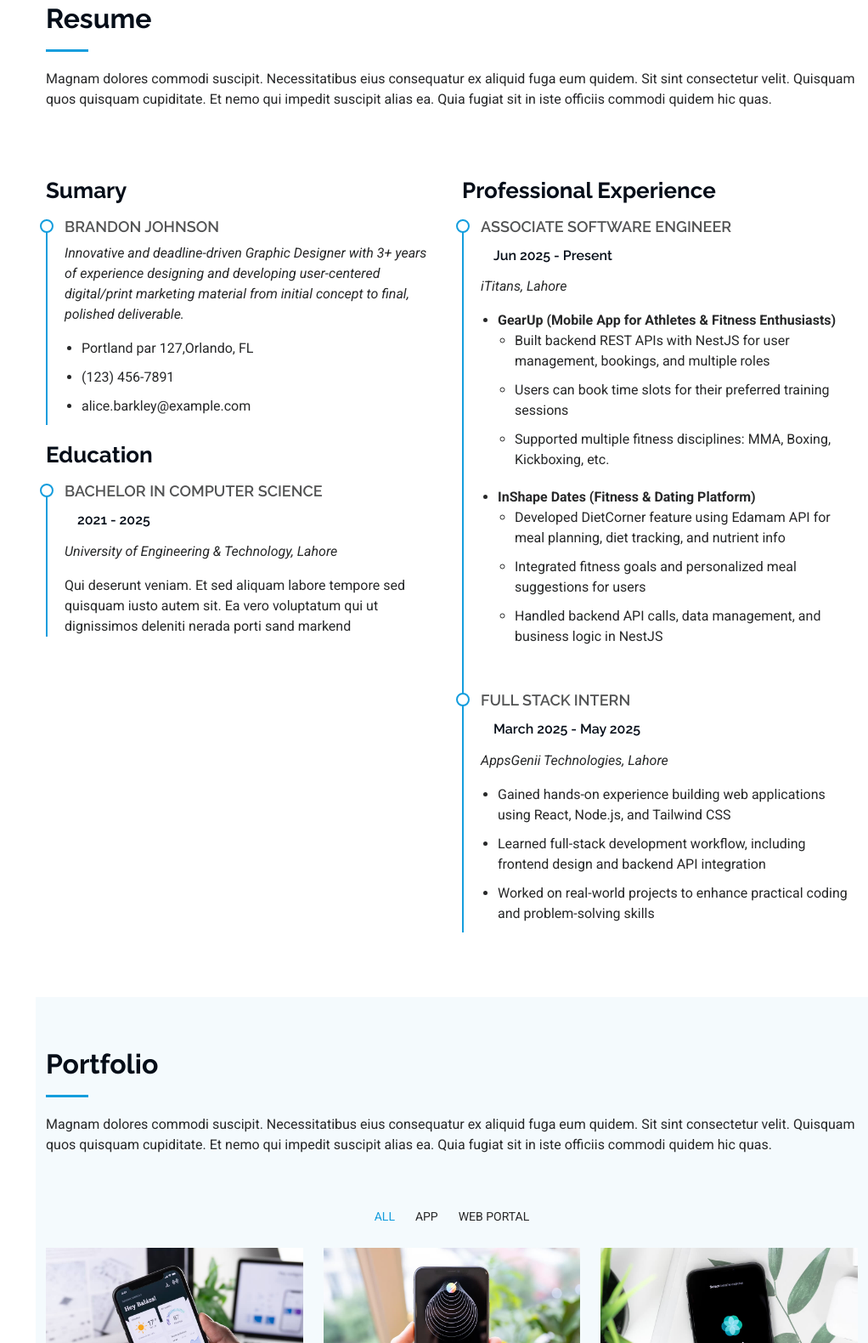
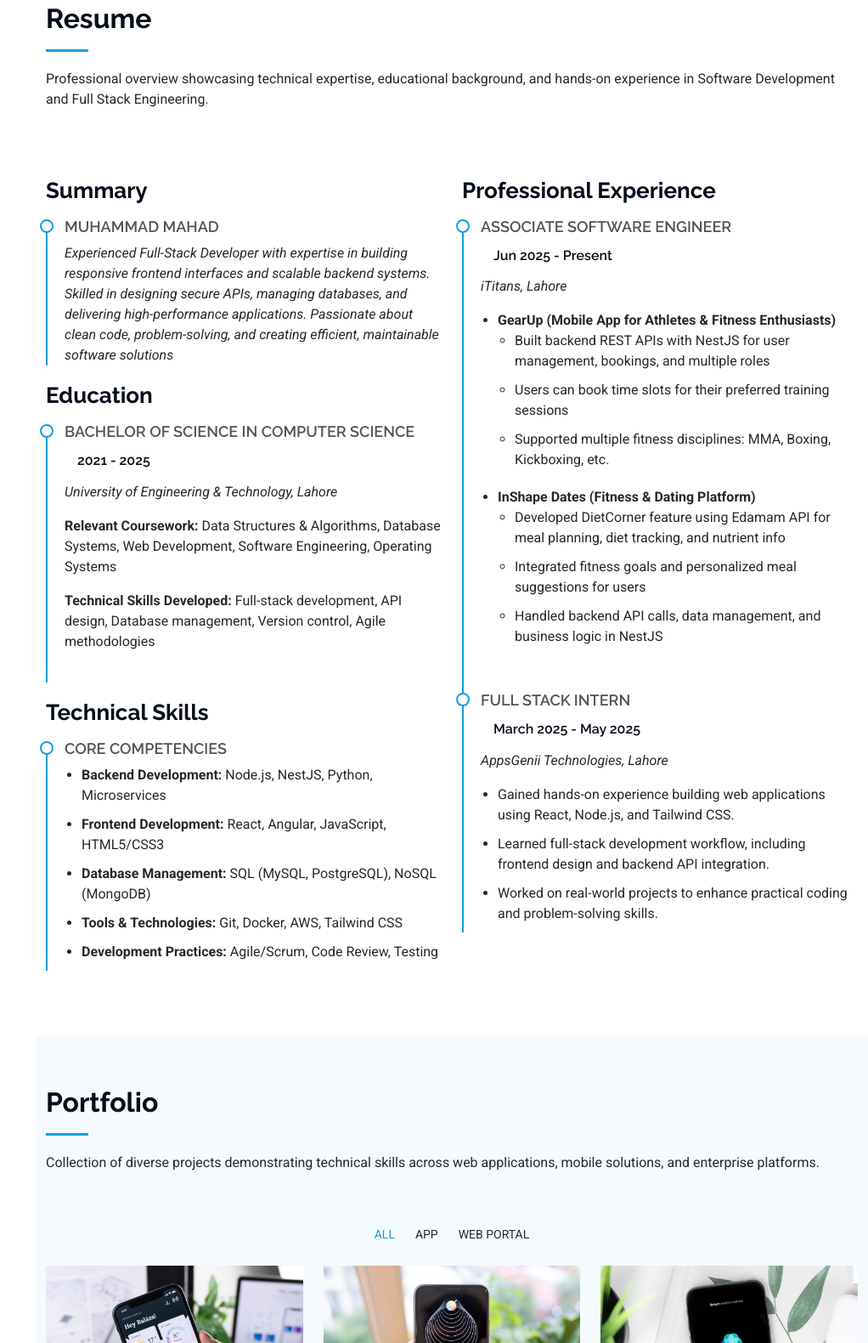
Before and after one commit to git-mahad/Mahad-s-Profile, a plain HTML site: page index.html in a window 1280 px wide. Shown: the part 2446-4026 px from the top of the page at 85% size, without its empty margins (258-1280 px from the left). Drawn offline with Linux system fonts and the light colour scheme.

Commit message:
resume session

```diff
--- a/index.html
+++ b/index.html
@@ -322,10 +322,8 @@
       <div class="container section-title" data-aos="fade-up">
         <h2>Resume</h2>
         <p>
-          Magnam dolores commodi suscipit. Necessitatibus eius consequatur ex
-          aliquid fuga eum quidem. Sit sint consectetur velit. Quisquam quos
-          quisquam cupiditate. Et nemo qui impedit suscipit alias ea. Quia
-          fugiat sit in iste officiis commodi quidem hic quas.
+          Professional overview showcasing technical expertise, educational background,
+          and hands-on experience in Software Development and Full Stack Engineering.
         </p>
       </div>
       <!-- End Section Title -->
@@ -333,36 +331,43 @@
       <div class="container">
         <div class="row">
           <div class="col-lg-6" data-aos="fade-up" data-aos-delay="100">
-            <h3 class="resume-title">Sumary</h3>
+            <h3 class="resume-title">Summary</h3>
 
             <div class="resume-item pb-0">
-              <h4>Brandon Johnson</h4>
+              <h4>Muhammad Mahad</h4>
               <p>
-                <em>Innovative and deadline-driven Graphic Designer with 3+
-                  years of experience designing and developing user-centered
-                  digital/print marketing material from initial concept to
-                  final, polished deliverable.</em>
+                <em>Experienced Full-Stack Developer with expertise in building responsive frontend interfaces and scalable backend systems. Skilled in designing secure APIs, managing databases, and delivering high-performance applications. Passionate about clean code, problem-solving, and creating efficient, maintainable software solutions</em>
               </p>
-              <ul>
-                <li>Portland par 127,Orlando, FL</li>
-                <li>(123) 456-7891</li>
-                <li>alice.barkley@example.com</li>
-              </ul>
             </div>
             <!-- Edn Resume Item -->
 
             <h3 class="resume-title">Education</h3>
             <div class="resume-item">
-              <h4>Bachelor in Computer Science</h4>
+              <h4>Bachelor of Science in Computer Science</h4>
               <h5>2021 - 2025</h5>
               <p>
                 <em>University of Engineering &amp; Technology, Lahore</em>
               </p>
               <p>
-                Qui deserunt veniam. Et sed aliquam labore tempore sed
-                quisquam iusto autem sit. Ea vero voluptatum qui ut
-                dignissimos deleniti nerada porti sand markend
+                <strong>Relevant Coursework:</strong> Data Structures & Algorithms, Database Systems,
+                Web Development, Software Engineering, Operating Systems
               </p>
+              <p>
+                <strong>Technical Skills Developed:</strong> Full-stack development, API design,
+                Database management, Version control, Agile methodologies
+              </p>
+            </div>
+
+            <h3 class="resume-title">Technical Skills</h3>
+            <div class="resume-item">
+              <h4>Core Competencies</h4>
+              <ul>
+                <li><strong>Backend Development:</strong> Node.js, NestJS, Python, Microservices</li>
+                <li><strong>Frontend Development:</strong> React, Angular, JavaScript, HTML5/CSS3</li>
+                <li><strong>Database Management:</strong> SQL (MySQL, PostgreSQL), NoSQL (MongoDB)</li>
+                <li><strong>Tools & Technologies:</strong> Git, Docker, AWS, Tailwind CSS</li>
+                <li><strong>Development Practices:</strong> Agile/Scrum, Code Review, Testing</li>
+              </ul>
             </div>
 
           </div>
@@ -399,9 +404,9 @@
               <h5>March 2025 - May 2025</h5>
               <p><em>AppsGenii Technologies, Lahore</em></p>
               <ul>
-                <li>Gained hands-on experience building web applications using React, Node.js, and Tailwind CSS</li>
-                <li>Learned full-stack development workflow, including frontend design and backend API integration</li>
-                <li>Worked on real-world projects to enhance practical coding and problem-solving skills</li>
+                <li>Gained hands-on experience building web applications using React, Node.js, and Tailwind CSS.</li>
+                <li>Learned full-stack development workflow, including frontend design and backend API integration.</li>
+                <li>Worked on real-world projects to enhance practical coding and problem-solving skills.</li>
               </ul>
             </div>
             <!-- Edn Resume Item -->
@@ -417,10 +422,8 @@
       <div class="container section-title" data-aos="fade-up">
         <h2>Portfolio</h2>
         <p>
-          Magnam dolores commodi suscipit. Necessitatibus eius consequatur ex
-          aliquid fuga eum quidem. Sit sint consectetur velit. Quisquam quos
-          quisquam cupiditate. Et nemo qui impedit suscipit alias ea. Quia
-          fugiat sit in iste officiis commodi quidem hic quas.
+          Collection of diverse projects demonstrating technical skills across
+          web applications, mobile solutions, and enterprise platforms.
         </p>
       </div>
       <!-- End Section Title -->
```
